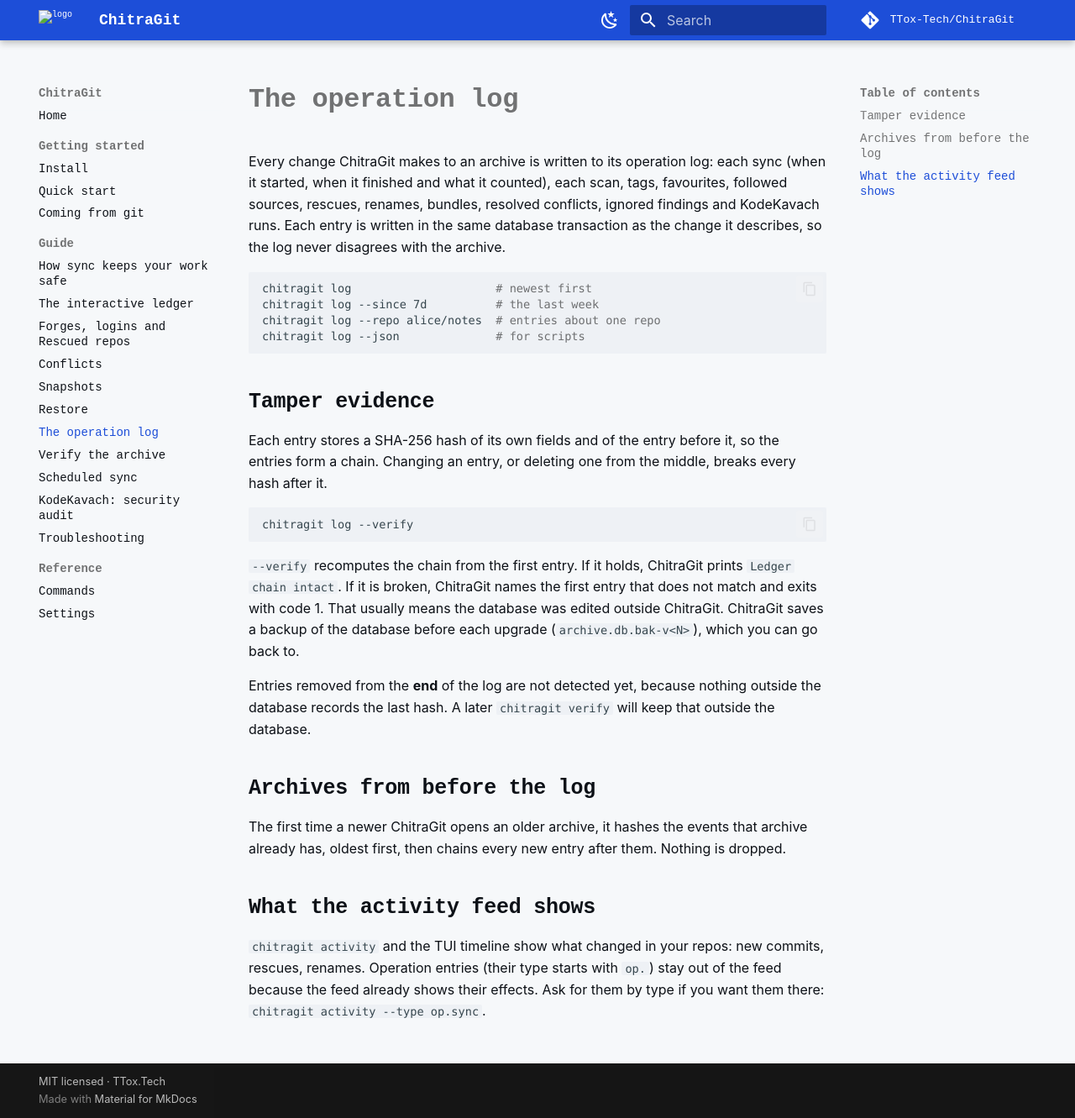
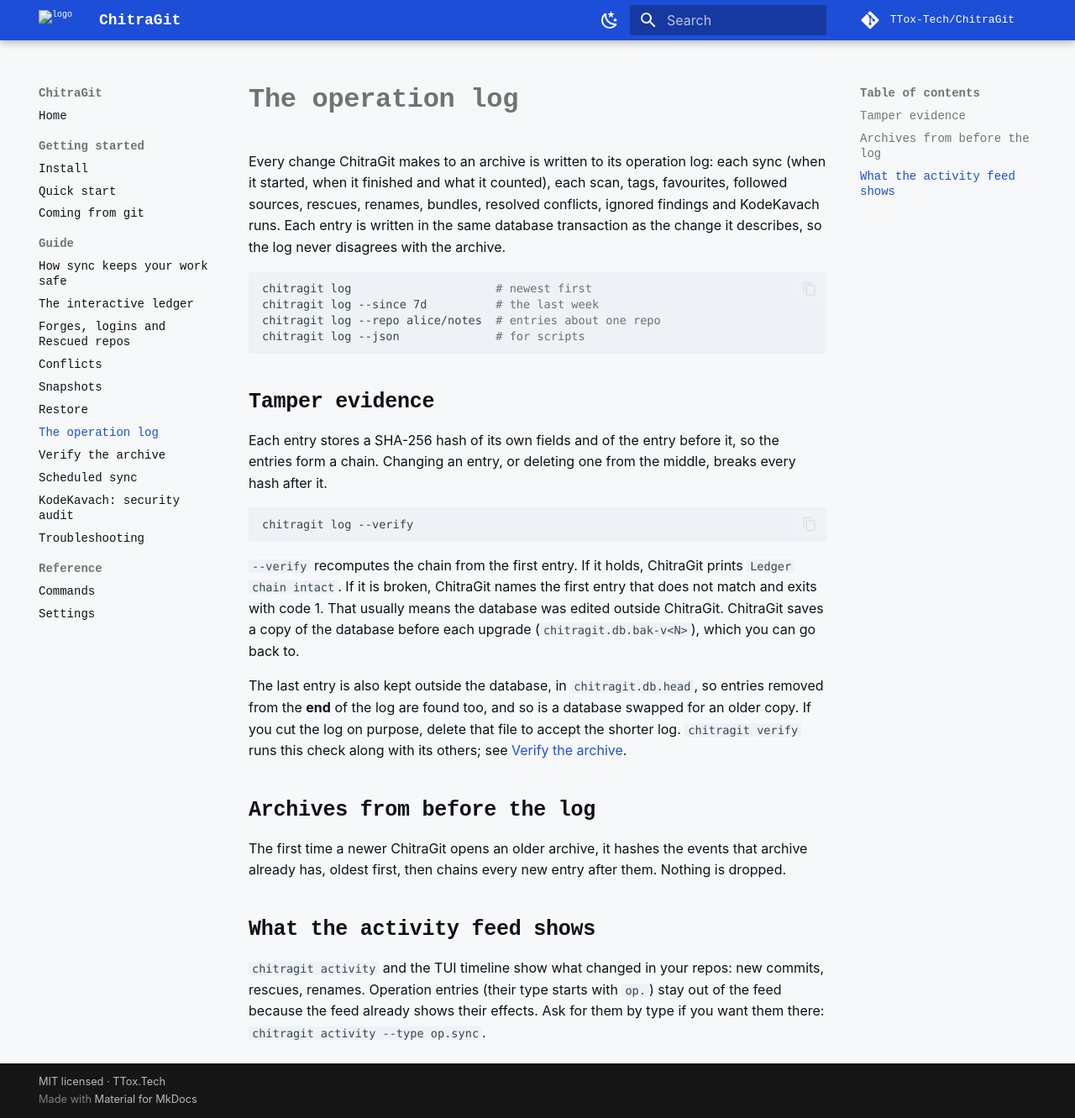
Before and after one commit to TTox-Tech/ChitraGit, an MkDocs documentation site: the page built from website/docs/guide/operation-log.md, in a window 1280 px wide and 1331 px high. Shown: the whole window at 84% size. Built offline with MkDocs 1.6.1 and Material for MkDocs 9.7.7, drawn with Linux system fonts in a browser that asks for light colours; some web fonts are replaced; comment, search, counter and statistics services are not loaded.

Commit message:
docs: the log now catches entries cut from the end
The operation log page still said it could not, and named the wrong
backup file.

```diff
--- a/website/docs/guide/operation-log.md
+++ b/website/docs/guide/operation-log.md
@@ -26,12 +26,14 @@ chitragit log --verify
 `--verify` recomputes the chain from the first entry. If it holds, ChitraGit prints
 `Ledger chain intact`. If it is broken, ChitraGit names the first entry that does not
 match and exits with code 1. That usually means the database was edited
-outside ChitraGit. ChitraGit saves a backup of the database before each upgrade
-(`archive.db.bak-v<N>`), which you can go back to.
+outside ChitraGit. ChitraGit saves a copy of the database before each upgrade
+(`chitragit.db.bak-v<N>`), which you can go back to.
 
-Entries removed from the **end** of the log are not detected yet, because nothing outside
-the database records the last hash. A later `chitragit verify` will keep that outside the
-database.
+The last entry is also kept outside the database, in `chitragit.db.head`, so entries
+removed from the **end** of the log are found too, and so is a database swapped for an
+older copy. If you cut the log on purpose, delete that file to accept the shorter log.
+`chitragit verify` runs this check along with its others; see
+[Verify the archive](verify.md).
 
 ## Archives from before the log
 
```
